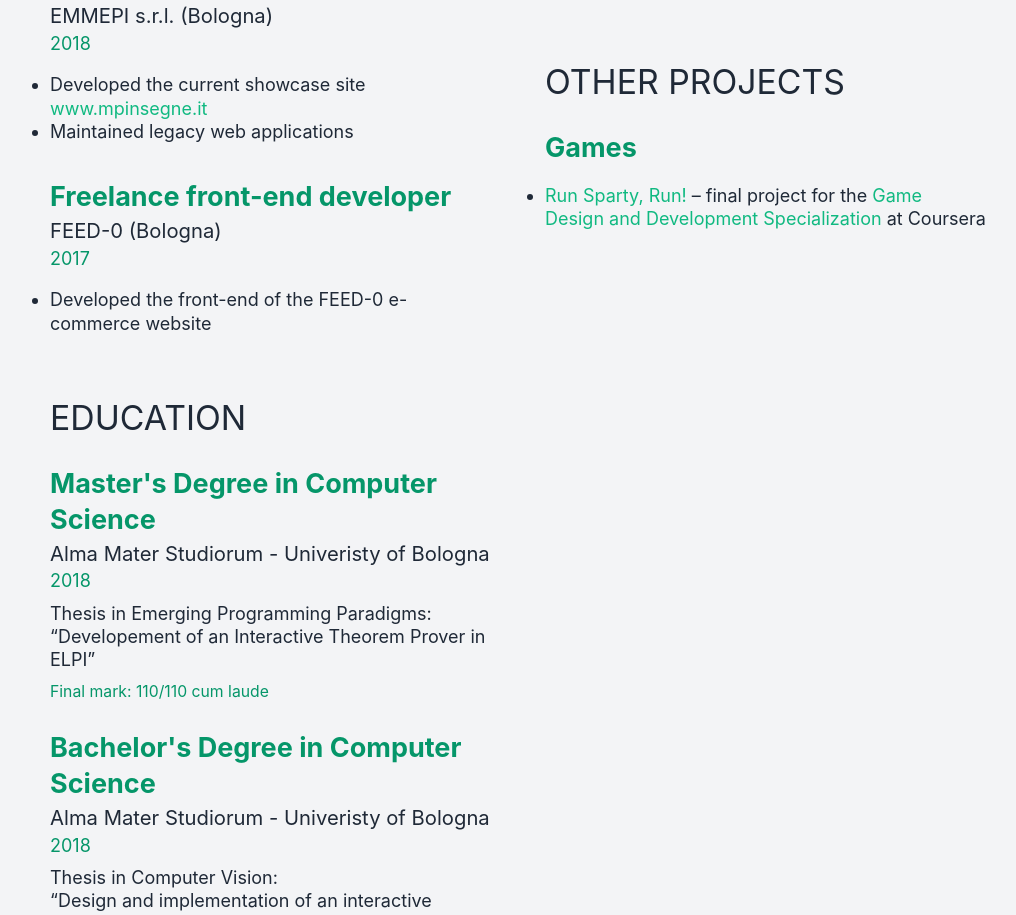
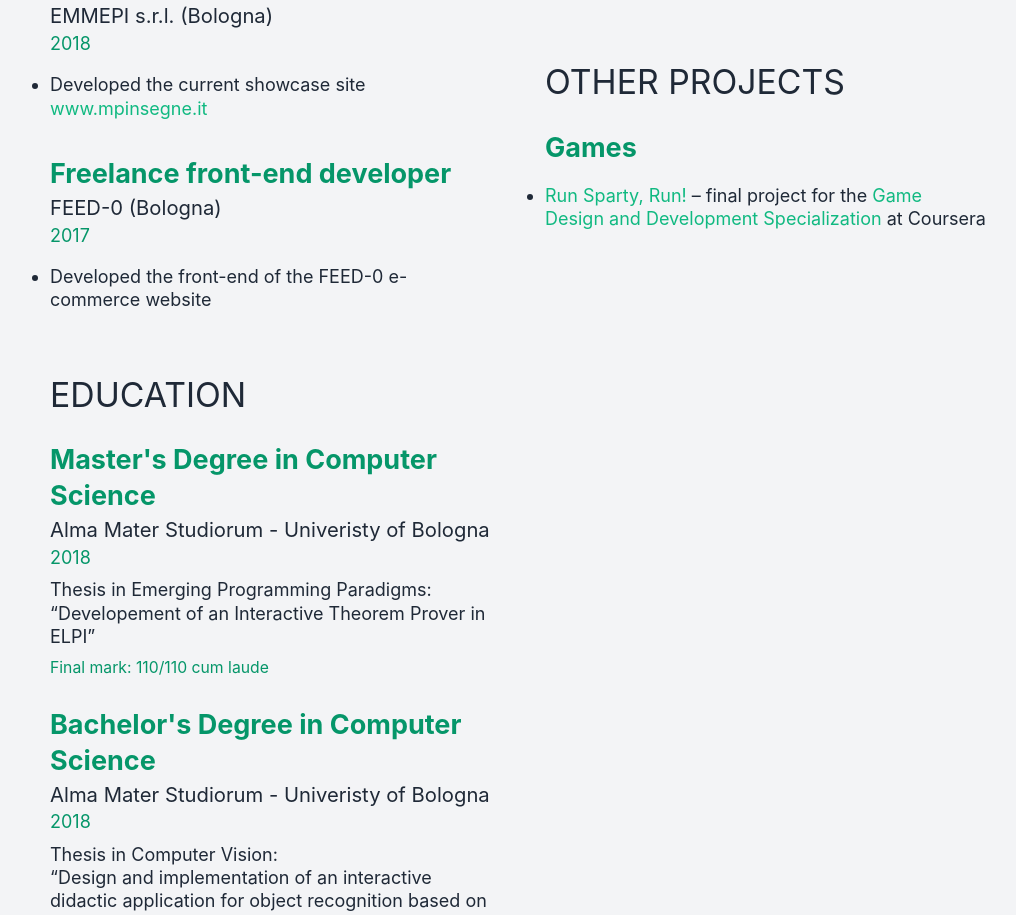
Before and after one commit to cpiemontese/cpiemontese.github.io, a Next.js app: page / in a window 1280 px wide. Shown: the part 1184-2099 px from the top of the page, without its empty margins (122-1138 px from the left). Built offline with nearby package versions, Linux system fonts and the light colour scheme.

Commit message:
🐛 fix: remove a typo

```diff
--- a/pages/index.jsx
+++ b/pages/index.jsx
@@ -130,7 +130,6 @@ export default function IndexPage() {
                       www.mpinsegne.it
                     </a>
                   </li>
-                  <li>{lang === EN ? 'Maintained legacy web applications' : 'Manutenuto applicazioni web legacy'}</li>
                 </ul>
               </CVElement>
               <CVElement
```
